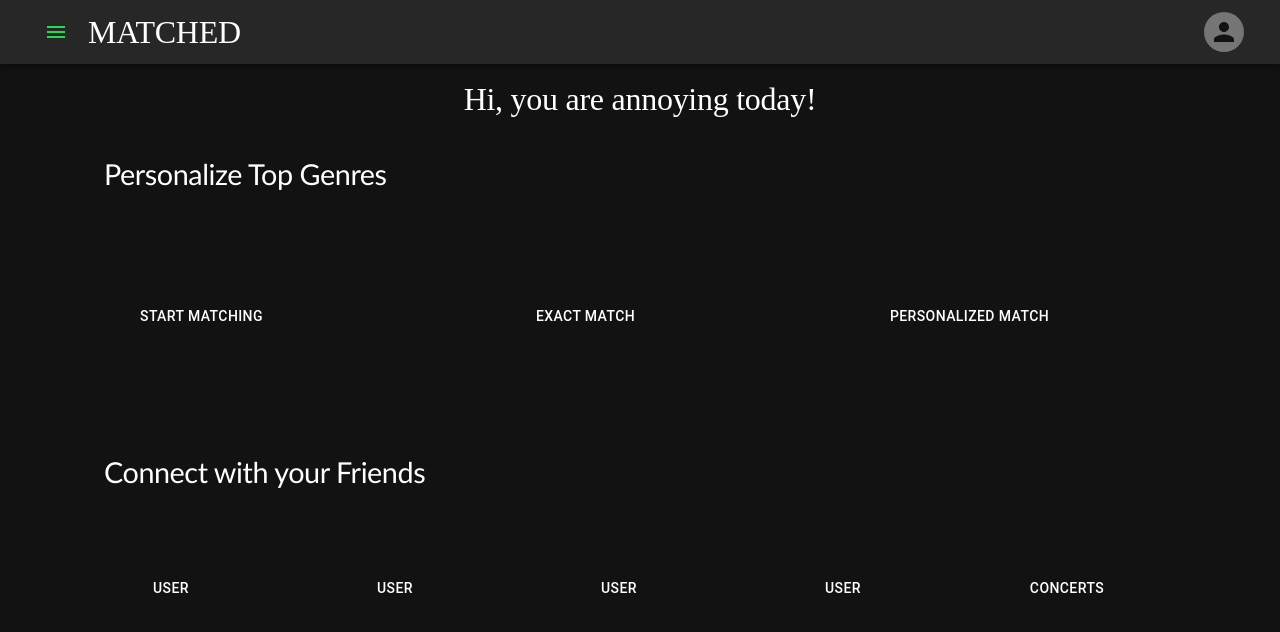
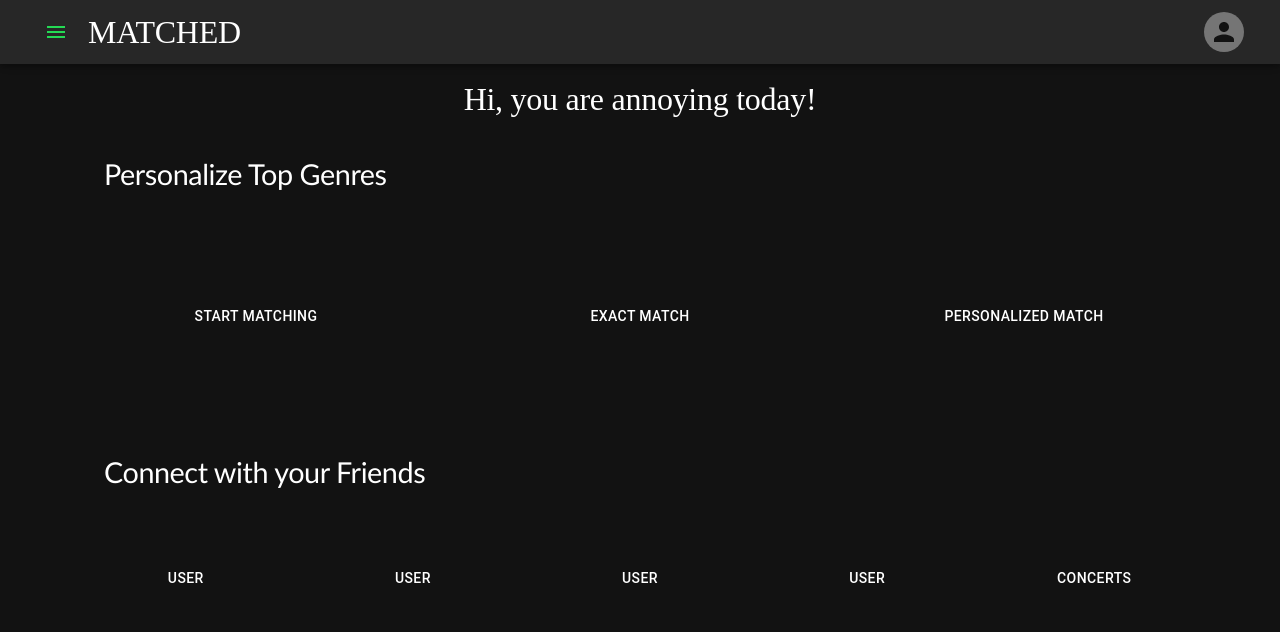
Before and after one commit to lyraphix/spotify-matched, a Next.js app: page /posts/dashboard1 in a window 1280 px wide. Shown: the top 632 px of the page. Built offline with nearby package versions, Linux system fonts and the light colour scheme.

Commit message:
adding flex

```diff
--- a/src/pages/posts/dashboard1.js
+++ b/src/pages/posts/dashboard1.js
@@ -306,11 +306,13 @@ export default function Dashboard() {
           </Typography>
         </Box>
         <Box
+          fullHeight
           sx={{
             // mt: 0,
             // ml: 10,
-            display: 'flex'
-
+            display: 'flex',
+            flexGrow:1,
+            flexDirection:"column"
           }}>
           <Grid
             container
@@ -322,19 +324,29 @@ export default function Dashboard() {
             <Box sx={{flexGrow:1, display: 'flex'}}></Box>
             <Grid item xs={4} sx={{flexGrow:3}}>
               <Button
-                style={{ minWidth: '275px', minHeight: '200px', flexGrow:1, flexWrap: 'wrap'}}
+                style={{ minHeight: '200px', flexGrow:1}}
+                fullWidth
+              fullHeight
+                // style={{
+                //   flexGrow:1}}
                 variant="text"
                 size="medium"
                 sx={{ mt: 3, color: 'white' }}
                 href="/posts/first-post"
               >
+                {/* <Box sx={{flexGrow:1, display: 'flex'}}></Box> */}
                 Start Matching
+                {/* <Box sx={{flexGrow:1, display: 'flex'}}></Box> */}
               </Button>
             </Grid>
             <Box sx={{flexGrow:1/2, display: 'flex'}}></Box>
             <Grid item xs={4} sx={{flexGrow:3}}>
               <Button
-                style={{ minWidth: '275px', minHeight: '200px', flexGrow:1}}
+              fullWidth
+              fullHeight
+                // style={{
+                //   flexGrow:1}}
+                style={{ minHeight: '200px', flexGrow:1}}
                 variant="text"
                 size="medium"
                 sx={{ mt: 3, color: 'white' }}
@@ -350,10 +362,14 @@ export default function Dashboard() {
 
             <Grid item xs={4} sx={{flexGrow:3}}>
               <Button
-                style={{ minWidth: '275px', minHeight: '200px', flexGrow:1}}
+              fullWidth
+              fullHeight
+                // style={{
+                //   flexGrow:1}}
+                style={{ minHeight: '200px', flexGrow:1}}
                 variant="text"
                 size="medium"
-                sx={{ mt: 3, color: 'white' }}
+                sx={{ mt: 3, color: 'white', justifyContent:"center"}}
                 href="/posts/first-post"
               >
                 Personalized Match
@@ -386,13 +402,16 @@ export default function Dashboard() {
         }}>
         <Grid
           container
+          spacing = {2}
           direction="row"
           justifyContent="space-evenly"
           alignItems="flex-start"
         >
           <Grid item xs={2} sx={{flexGrow:3}}>
             <Button
-              style={{ minWidth: '150px', minHeight: '150px' }}
+            fullWidth
+            fullHeight
+              style={{minHeight: '130px' }}
               variant="text"
               size="medium"
               sx={{ mt: 3, color: 'white' }}
@@ -404,7 +423,9 @@ export default function Dashboard() {
 
           <Grid item xs={2} sx={{flexGrow:3}}>
             <Button
-              style={{ minWidth: '150px', minHeight: '150px' }}
+            fullWidth
+            fullHeight
+              style={{minHeight: '130px' }}
               variant="text"
               size="medium"
               sx={{ mt: 3, color: 'white' }}
@@ -416,7 +437,9 @@ export default function Dashboard() {
 
           <Grid item xs={2} sx={{flexGrow:3}}>
             <Button
-              style={{ minWidth: '150px', minHeight: '150px' }}
+            fullWidth
+            fullHeight
+              style={{minHeight: '130px' }}
               variant="text"
               size="medium"
               sx={{ mt: 3, color: 'white' }}
@@ -428,7 +451,9 @@ export default function Dashboard() {
 
           <Grid item xs={2} sx={{flexGrow:3}}>
             <Button
-              style={{ minWidth: '150px', minHeight: '150px' }}
+            fullWidth
+            fullHeight
+              style={{minHeight: '130px' }}
               variant="text"
               size="medium"
               sx={{ mt: 3, color: 'white' }}
@@ -440,7 +465,9 @@ export default function Dashboard() {
 
           <Grid item xs={2} sx={{flexGrow:3}}>
             <Button
-              style={{ minWidth: '150px', minHeight: '150px' }}
+            fullWidth
+            fullHeight
+              style={{minHeight: '130px' }}
               variant="text"
               size="medium"
               sx={{ mt: 3, color: 'white' }}
```
